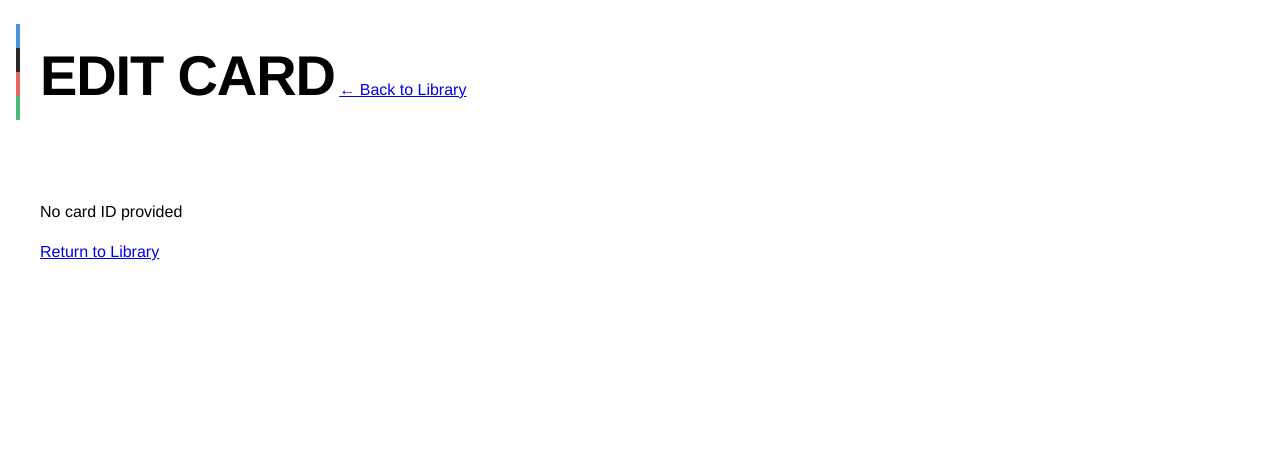
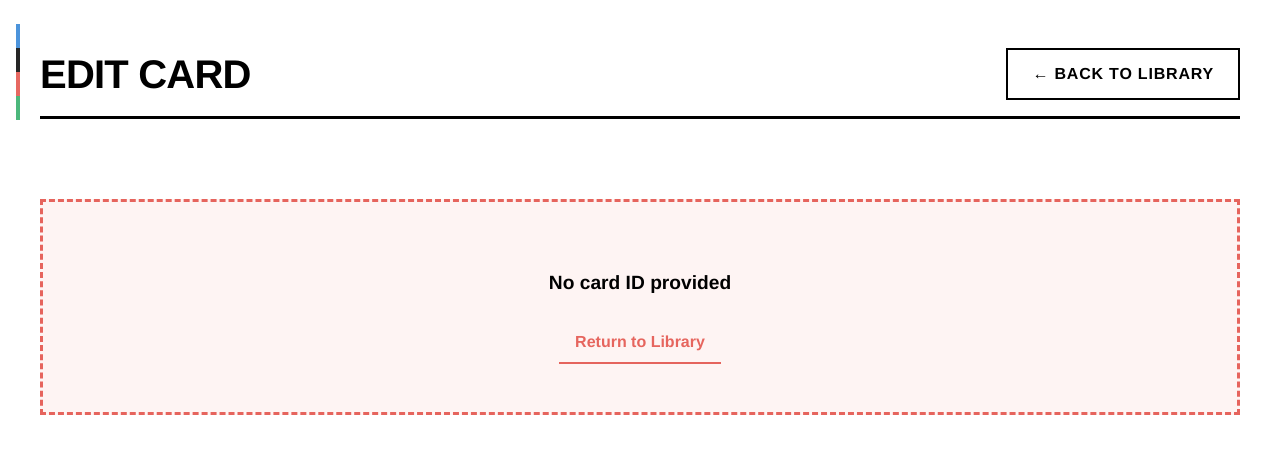
Before and after one commit to ericmikkelsen/card-scanner, a website built with Vite: page card/index.html in a window 1280 px wide. Built offline with nearby package versions, Linux system fonts and the light colour scheme.

Commit message:
style: add card edit page and error message styles
- Add page header layout with back link
- Style back link button with hover effects
- Add error message container styling

```diff
--- a/src/style.css
+++ b/src/style.css
@@ -66,6 +66,66 @@ h1 {
   text-transform: uppercase;
   position: relative;
   display: inline-block;
+}
+
+.page-header {
+  display: flex;
+  justify-content: space-between;
+  align-items: center;
+  margin-bottom: 2rem;
+  padding-bottom: 1rem;
+  border-bottom: 3px solid #000;
+}
+
+.page-header h1 {
+  margin: 0;
+  font-size: 2.5rem;
+}
+
+.back-link {
+  color: #000;
+  text-decoration: none;
+  font-weight: 700;
+  text-transform: uppercase;
+  letter-spacing: 0.05em;
+  padding: 0.75rem 1.5rem;
+  border: 2px solid #000;
+  transition: all 0.2s;
+  background: #fff;
+}
+
+.back-link:hover {
+  background: #000;
+  color: #fff;
+  transform: translateY(-2px);
+}
+
+.error-message {
+  text-align: center;
+  padding: 3rem 2rem;
+  border: 3px dashed var(--mtg-red);
+  background: rgba(220, 40, 30, 0.05);
+}
+
+.error-message p {
+  font-weight: 700;
+  font-size: 1.2rem;
+  color: #000;
+  margin-bottom: 1.5rem;
+}
+
+.error-message a {
+  color: var(--mtg-red);
+  font-weight: 700;
+  text-decoration: none;
+  border-bottom: 2px solid var(--mtg-red);
+  padding: 0.5rem 1rem;
+  display: inline-block;
+}
+
+.error-message a:hover {
+  background: var(--mtg-red);
+  color: #fff;
 }
 
 #downloadModelBtn {
```
